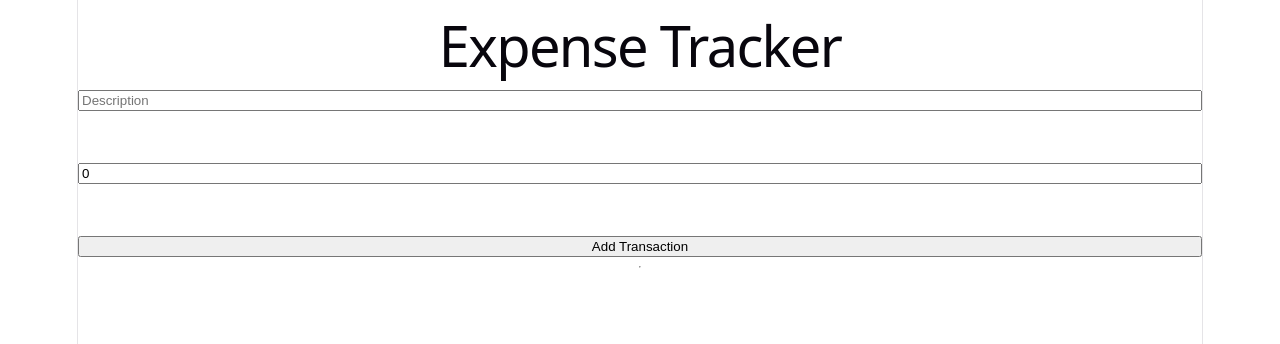
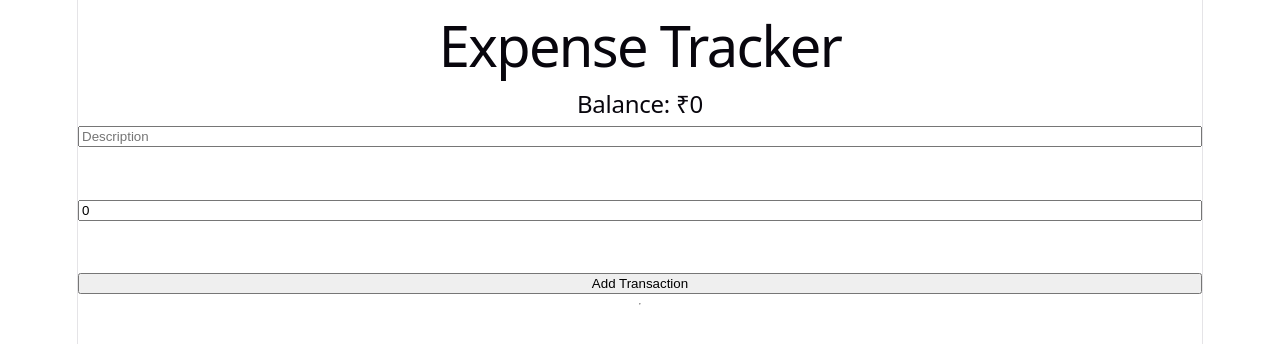
Before and after one commit to abhi12012/expense-tracker-react, a React (Vite) app in the folder expense-tracker-react/: page / in a window 1280 px wide. Shown: the top 344 px of the page. Built offline with nearby package versions, Linux system fonts and the light colour scheme.

Commit message:
Implement balance update functionality

```diff
--- a/expense-tracker-react/src/App.jsx
+++ b/expense-tracker-react/src/App.jsx
@@ -32,9 +32,16 @@ function App() {
     );
   }
 
+
+  const balance = transactions.reduce((total, item) => {
+  return total + item.amount;
+}, 0);
+
   return (
     <>
       <h1>Expense Tracker</h1>
+
+      <h2>Balance: ₹{balance}</h2>
 
       <input
         type="text"
```
